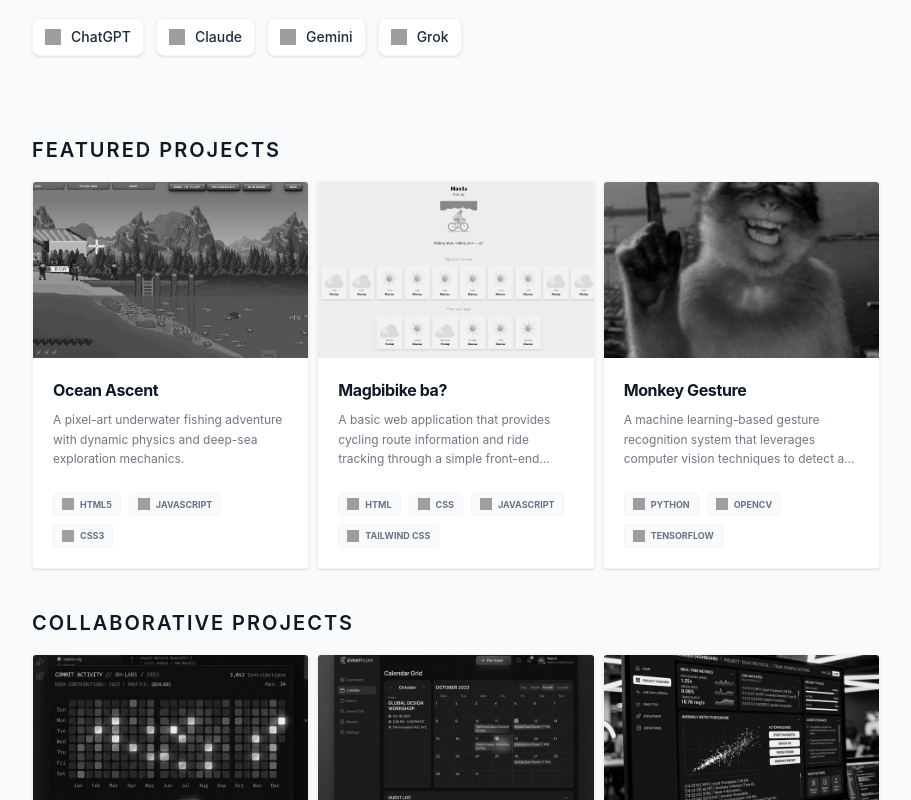
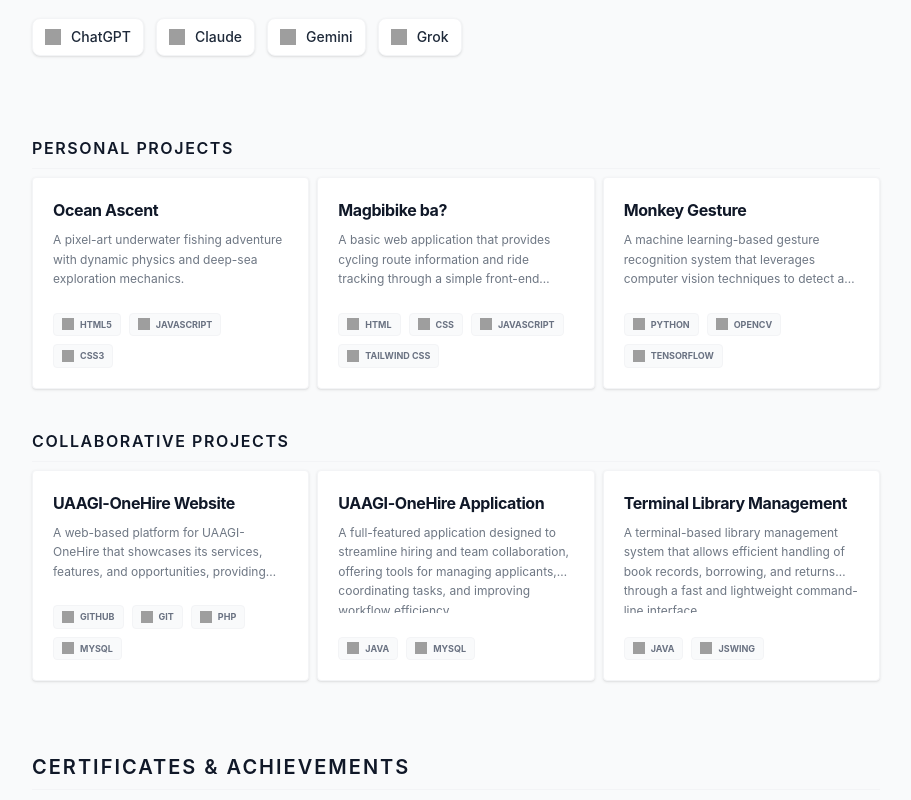
Before and after one commit to mrcLrnzZ/WebPortfolio, a React (Vite) app: page / in a window 1280 px wide. Shown: the part 1400-2200 px from the top of the page, without its empty margins (184-1095 px from the left). Built offline with nearby package versions, Linux system fonts and the light colour scheme; grey boxes are pictures that could not be loaded.

Commit message:
remove pictures in projects

```diff
--- a/src/Certificate.jsx
+++ b/src/Certificate.jsx
@@ -1,4 +1,5 @@
 import { useState, useEffect } from 'react';
+
 import introCybersec from './assets/IntroCybersec.png';
 import academicexe from './assets/Academicexellence.jpg';
 import claudecodeaction from './assets/claudecodeaction.png';
--- a/src/Projects.jsx
+++ b/src/Projects.jsx
@@ -1,12 +1,3 @@
-import monkey from "./assets/monkey.png";
-import ocean from "./assets/Ocean.png";
-import magbibike from "./assets/Bike.png";
-// Collaborative project images
-import openSource from "./assets/collab1.png";
-import eventApp from "./assets/collab2.png";
-import hackathon from "./assets/collab3.png";
-
-
 function ProjectCard({ project }) {
   return (
     <a
@@ -15,24 +6,11 @@
       rel="noopener noreferrer"
       className="group bg-white dark:bg-gray-900/40 border border-gray-100 dark:border-gray-800 rounded-sm overflow-hidden hover:border-black dark:hover:border-white transition-all duration-500 shadow-sm hover:shadow-xl hover:-translate-y-1 flex flex-col cursor-pointer"
     >
-      <div className="h-44 overflow-hidden relative">
-        <img
-          src={project.image}
-          alt={project.title}
-          className="w-full h-full object-cover grayscale brightness-95 group-hover:grayscale-0 group-hover:scale-110 transition-all duration-700"
-        />
-        <div className="absolute inset-x-0 bottom-0 h-1/3 bg-linear-to-t from-white/90 dark:from-black/90 to-transparent opacity-0 group-hover:opacity-100 transition-opacity duration-300 flex items-end p-4">
-
-           <span className="text-[10px] font-bold uppercase tracking-[0.2em] text-black dark:text-white">Visit Project →</span>
-        </div>
-      </div>
-
       <div className="p-5 flex flex-col grow">
         <h3 className="text-md font-bold text-gray-900 dark:text-white mb-2 group-hover:text-black dark:group-hover:text-white transition-all tracking-tight">
           {project.title}
         </h3>
         <p className="text-xs text-gray-600 dark:text-gray-400 mb-4 line-clamp-3 leading-relaxed grow opacity-80">
-
           {project.description}
         </p>
 
@@ -60,14 +38,12 @@
     {
       title: "Ocean Ascent",
       description: "A pixel-art underwater fishing adventure with dynamic physics and deep-sea exploration mechanics.",
-      image: ocean,
       tech: [ { name: "html5", icon: "html5" }, { name: "JavaScript", icon: "javascript" }, { name: "CSS3", icon: "css3" }],
       link: "https://mrclrnzz.github.io/Ocean-Ascent/"
     },
     {
       title: "Magbibike ba?",
       description: "A basic web application that provides cycling route information and ride tracking through a simple front-end interface. Built with HTML, CSS, JavaScript, and styled with Tailwind CSS, it demonstrates core API integration and dynamic content rendering on the client side.",
-      image: magbibike,
       tech: [
         { name: "HTML", icon: "html5" },
         { name: "CSS", icon: "css3" },
@@ -79,7 +55,6 @@
     {
       title: "Monkey Gesture",
       description: "A machine learning-based gesture recognition system that leverages computer vision techniques to detect and classify hand movements in real time. Built using Python, OpenCV, and TensorFlow, it enables touchless interaction and can be extended for automation, accessibility, or smart control systems.",
-      image: monkey,
       tech: [
         { name: "Python", icon: "python" },
         { name: "OpenCV", icon: "opencv" },
@@ -93,21 +68,18 @@
     {
       title: "UAAGI-OneHire Website",
       description: "A web-based platform for UAAGI-OneHire that showcases its services, features, and opportunities, providing users with an accessible and responsive interface to explore hiring and collaboration solutions.",
-      image: openSource,
       tech: [{ name: "GitHub", icon: "github" }, { name: "Git", icon: "git" }, { name: "PHP", icon: "php" },  { name: "MySQL", icon: "mysql" }],
       link: "https://github.com/mrcLrnzZ/UAAGI-OneHire"
     },
     {
       title: "UAAGI-OneHire Application",
       description: "A full-featured application designed to streamline hiring and team collaboration, offering tools for managing applicants, coordinating tasks, and improving workflow efficiency.",
-      image: eventApp,
       tech: [{ name: "Java", icon: "java" }, { name: "MySQL", icon: "mysql" }],
       link: "https://github.com/mrcLrnzZ/UAAGI_APP"
     },
     {
       title: "Terminal Library Management",
       description: "A terminal-based library management system that allows efficient handling of book records, borrowing, and returns through a fast and lightweight command-line interface.",
-      image: hackathon,
       tech: [{ name: "Java", icon: "java" }, { name: "JSwing", icon: "java" }],
       link: "https://github.com/mrcLrnzZ/Terminal-Library_Management-"
     }
@@ -117,8 +89,8 @@
     <div className="animate-fade-in-up mt-10 space-y-10">
       {/* Featured Projects Section */}
       <section>
-        <h2 className="text-xl font-semibold mb-2 text-gray-900 dark:text-gray-100 uppercase tracking-widest border-b border-gray-100 dark:border-gray-800 pb-2">
-          Featured Projects
+        <h2 className="text-md font-semibold mb-2 text-gray-900 dark:text-gray-100 uppercase tracking-widest border-b border-gray-100 dark:border-gray-800 pb-2">
+          Personal Projects
         </h2>
         <div className="grid grid-cols-1 md:grid-cols-2 lg:grid-cols-3 gap-2">
           {featuredProjects.map((project, idx) => (
@@ -129,7 +101,7 @@
 
       {/* Collaborative Projects Section */}
       <section>
-        <h2 className="text-xl font-semibold mb-2 text-gray-900 dark:text-gray-100 uppercase tracking-widest border-b border-gray-100 dark:border-gray-800 pb-2">
+        <h2 className="text-md font-semibold mb-2 text-gray-900 dark:text-gray-100 uppercase tracking-widest border-b border-gray-100 dark:border-gray-800 pb-2">
           Collaborative Projects
         </h2>
         <div className="grid grid-cols-1 md:grid-cols-2 lg:grid-cols-3 gap-2">
```
